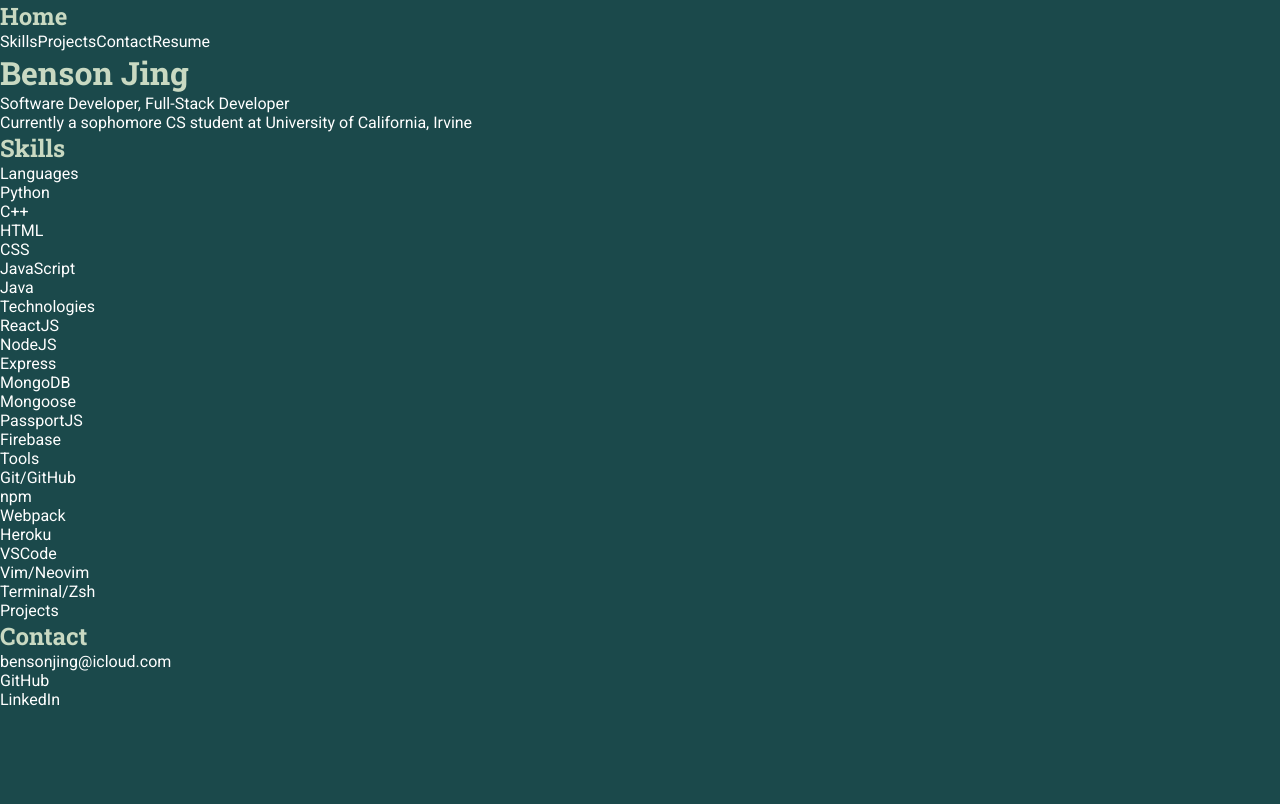
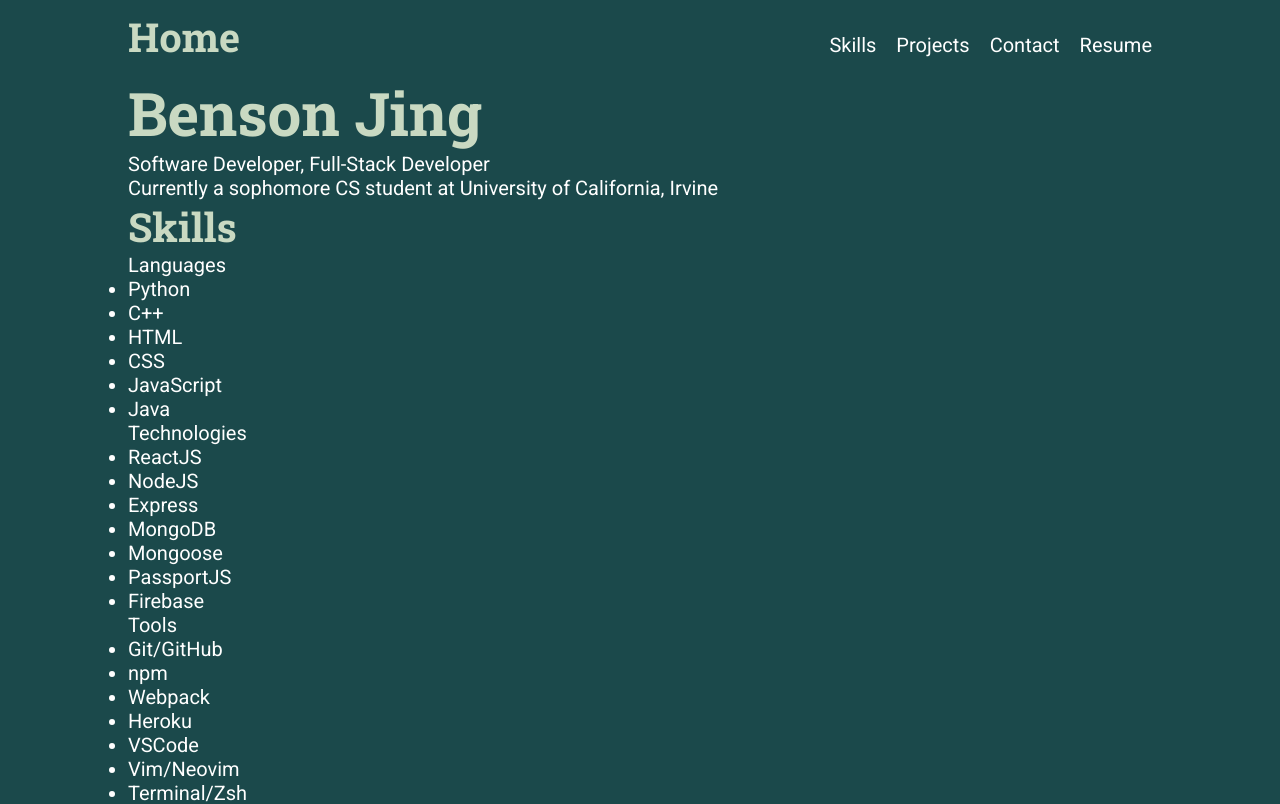
Before and after one commit to bensonjing/bensonjing.github.io, a React (Create React App) app: page / in a window 1280 px wide. Shown: the top 804 px of the page. Built offline with nearby package versions, Linux system fonts and the light colour scheme.

Commit message:
implement header styles

```diff
--- a/src/App.css
+++ b/src/App.css
@@ -1,9 +1,11 @@
 @import url('https://fonts.googleapis.com/css2?family=Roboto:wght@400&display=swap');
 @import url('https://fonts.googleapis.com/css2?family=Roboto+Slab:wght@700&display=swap');
 
+/* General */
 :root {
-  --dark-green: #1B494B;
-  --light-green: #C9D9C2;
+  --primary-dark: #1B494B;
+  --primary-light: #C9D9C2;
+  font-size: 20px;
 }
 
 *, *::before, *::after {
@@ -12,13 +14,14 @@
   border: 0;
   box-sizing: border-box;
   font-family: 'Roboto', sans-serif;
-  background-color: var(--dark-green);
+  background-color: var(--primary-dark);
   color: white;
 }
 
 body {
-  max-width: 100%;
+  max-width: 80%;
   overflow-x: hidden;
+  margin: auto;
 }
 
 button {
@@ -30,10 +33,31 @@ a {
 }
 
 a:hover, button:hover{
-  color: var(--light-green);
+  color: var(--primary-light);
 }
 
 h1, h2 {
-  color: var(--light-green);
+  color: var(--primary-light);
   font-family: 'Roboto Slab';
 }
+
+h1 {
+  font-size: 3rem;
+}
+
+h2 {
+  font-size: 2rem;
+}
+
+/* Header */
+#header {
+  display: flex;
+  align-items: baseline;
+  justify-content: space-between;
+  margin: 10px 0;
+}
+
+#header #right {
+  display: flex;
+  gap: 1em;
+}
--- a/src/components/Header.js
+++ b/src/components/Header.js
@@ -2,7 +2,7 @@ function Header() {
   return (
     <div id="header">
       <h2 onClick={() => window.location.replace("#header")}>Home</h2>
-      <div>
+      <div id="right">
         <button onClick={() => window.location.replace("#skills")}>
           Skills
         </button>
```
